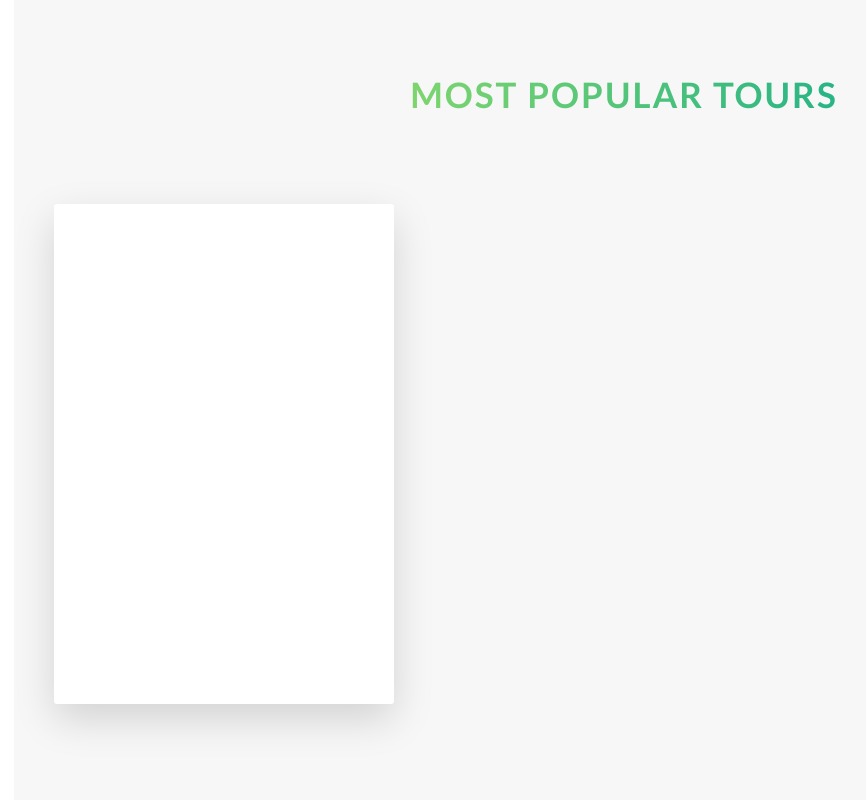
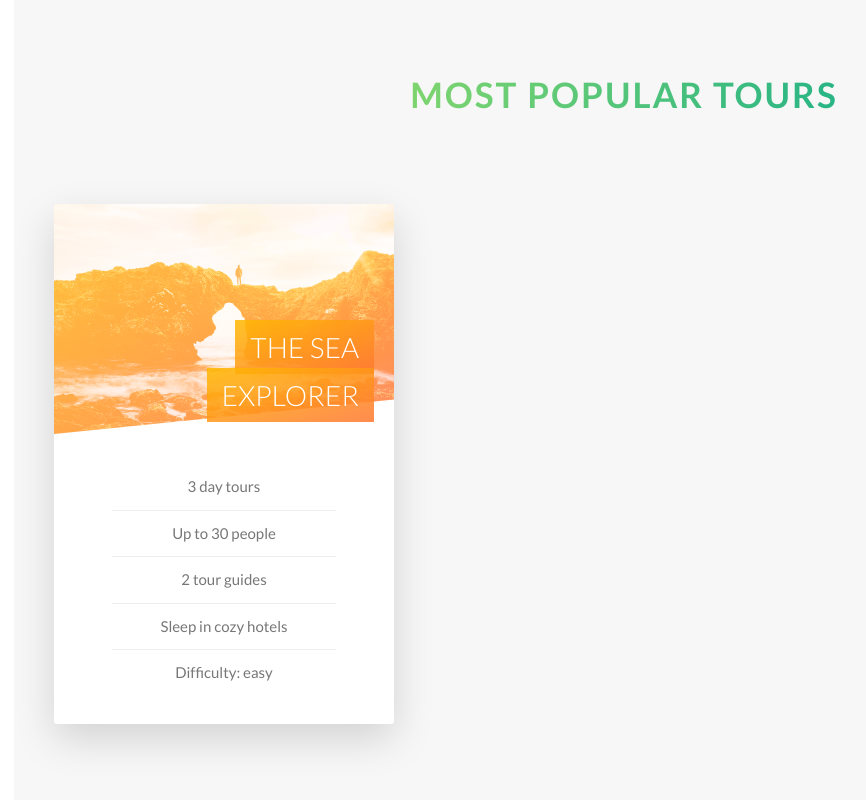
Before and after one commit to emerpaiva/Natours, a website: page index.html in a window 1280 px wide. Shown: the part 2325-3125 px from the top of the page, without its empty margins (16-882 px from the left). Drawn offline with Linux system fonts and the light colour scheme.

Commit message:
added style of the front card

```diff
--- a/index.html
+++ b/index.html
@@ -116,7 +116,21 @@
           <div class="col-1-of-3">
             <div class="card">
               <div class="card__side card__side--front">
-                FRONT
+                <div class="card__picture card__picture--1">&nbsp;</div>
+                <h4 class="card__heading">
+                  <span class="card__heading-span card__heading-span--1">
+                    The Sea Explorer
+                  </span>
+                </h4>
+                <div class="card__details">
+                  <ul>
+                    <li>3 day tours</li>
+                    <li>Up to 30 people</li>
+                    <li>2 tour guides</li>
+                    <li>Sleep in cozy hotels</li>
+                    <li>Difficulty: easy</li>
+                  </ul>
+                </div>
               </div>
               <div class="card__side card__side--back card__side--back-1">
                 back
--- a/scss/abstracts/_variables.scss
+++ b/scss/abstracts/_variables.scss
@@ -10,6 +10,8 @@ $color-tertiary-light: #2998ff;
 $color-tertiary-dark: #5643fa;
 
 $color-grey-light-1: #f7f7f7;
+$color-grey-light-2: #eee;
+
 $color-grey-dark: #777;
 $color-white: #fff;
 $color-black: #000;
--- a/scss/components/_card.scss
+++ b/scss/components/_card.scss
@@ -1,14 +1,14 @@
 .card {
+  // FUNCTIONALIDS
   perspective: 150rem;
   -moz-perspective: 150rem;
   position: relative;
-  height: 50rem;
+  height: 52rem;
 
   &__side {
-    color: #fff;
     font-size: 2rem;
 
-    height: 50rem;
+    height: 52rem;
     transition: all .8s ease;
     position: absolute;
     top: 0;
@@ -16,6 +16,7 @@
     width: 100%;
     backface-visibility: hidden;
     border-radius: 3px;
+    overflow: hidden;
     box-shadow: 0 1.5rem 4rem rgba($color-black, .15);
 
     &--front {
@@ -40,10 +41,81 @@
   }
 
   &:hover &__side--front {
-    transform: rotateY(180deg);
+    transform: rotateY(-180deg);
   }
 
   &:hover &__side--back {
     transform: rotateY(0);
   }
+
+  // FRONT SIDE STYLE
+  &__picture {
+    background-size: cover;
+    height: 23rem;
+    background-blend-mode: screen;
+    -webkit-clip-path: polygon(0 0, 100% 0, 100% 85%, 0 100%);
+    clip-path: polygon(0 0, 100% 0, 100% 85%, 0 100%);
+
+    &--1 {
+      background-image: linear-gradient(to right bottom, $color-secondary-light, $color-secondary-dark), url(../img/nat-5.jpg);
+    }
+
+    &--2 {
+      background-image: linear-gradient(to right bottom, $color-primary-light, $color-primary-dark), url(../img/nat-5.jpg);
+    }
+
+    &--3 {
+      background-image: linear-gradient(to right bottom, $color-tertiary-light, $color-tertiary-dark), url(../img/nat-5.jpg);
+    }
+  }
+
+  &__heading {
+    color: $color-white;
+    font-size: 2.8rem;
+    font-weight: 300;
+    text-align: right;
+    text-transform: uppercase;
+    position: absolute;
+    top: 12rem;
+    right: 2rem;
+    width: 75%;
+  }
+
+  // Como é um novo elemento e não um heading em si, é boa prática deixa-lo separado
+  &__heading-span {
+    padding: 1rem 1.5rem;
+    // altera o comportamento do texto, check this out
+    -webkit-box-decoration-break: clone;
+    box-decoration-break: clone;
+
+    &--1 {
+      background-image: linear-gradient(to right bottom, rgba($color-secondary-light, .85), rgba($color-secondary-dark, .85))
+    }
+    &--2 {
+      background-image: linear-gradient(to right bottom, rgba($color-primary-light, .85), rgba($color-primary-dark, .85))
+    }
+    &--3 {
+      background-image: linear-gradient(to right bottom, rgba($color-tertiary-light, .85), rgba($color-tertiary-dark, .85))
+    }
+  }
+
+  &__details {
+    padding: 3rem;
+
+    ul {
+      list-style: none;
+      margin: 0 auto;
+      width: 80%;
+
+      li {
+        text-align: center;
+        font-size: 1.5rem;
+        padding: 1rem;
+
+        &:not(:last-child) {
+          border-bottom: 1px solid $color-grey-light-2;
+        }
+      }
+    }
+  }
 }
```
Also changed, not shown: css/style.css.
